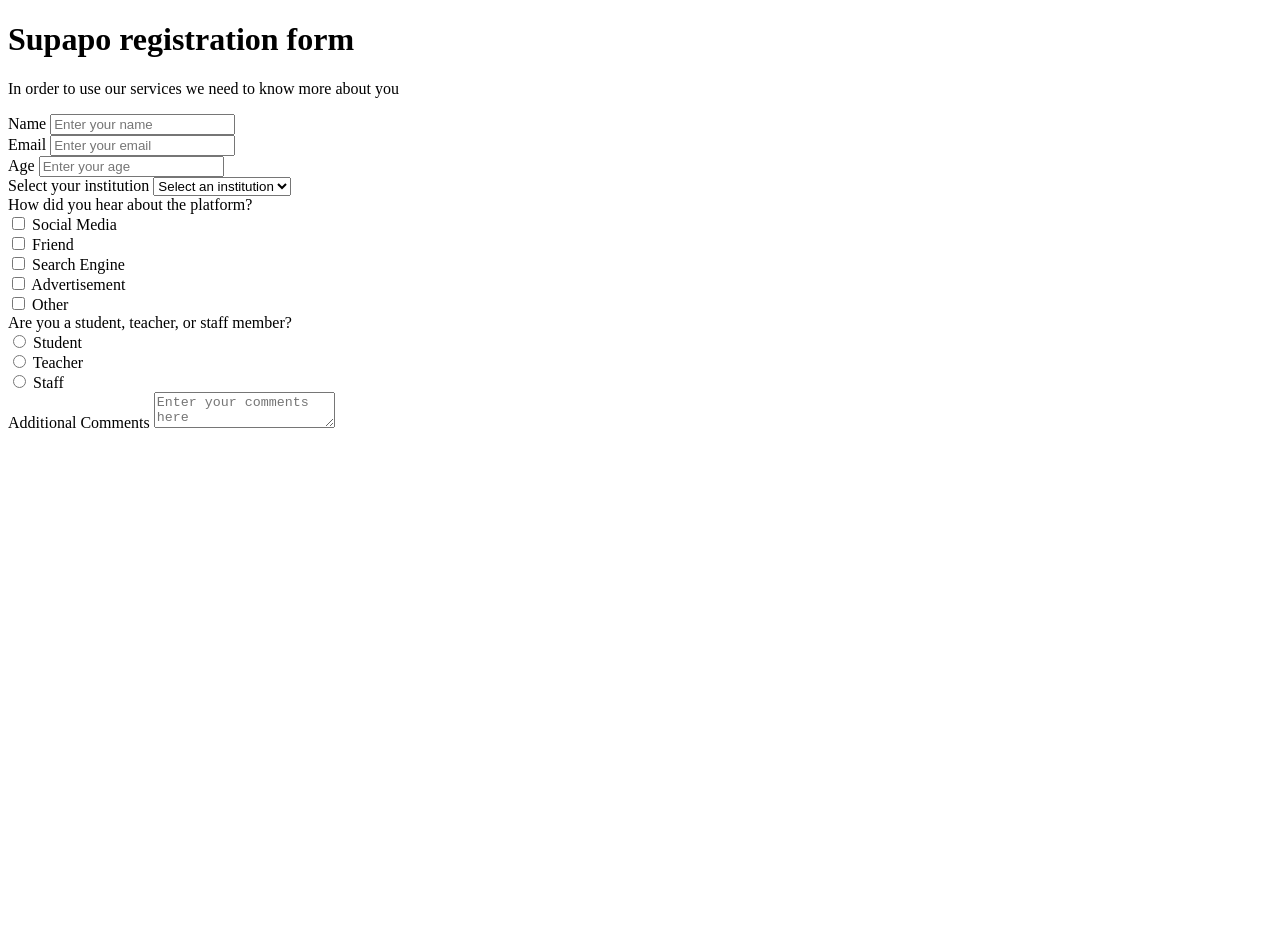
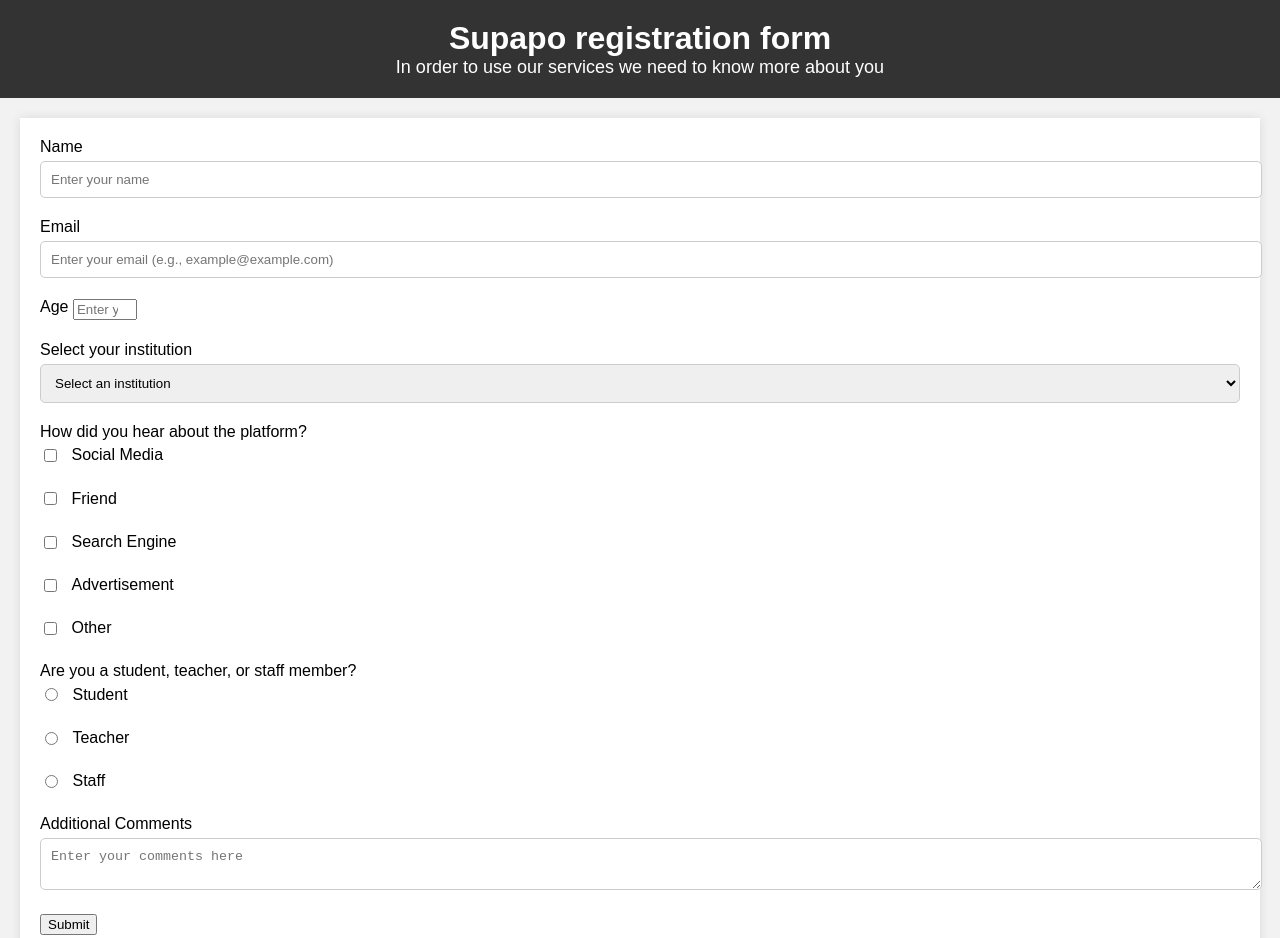
Before and after one commit to marcossFarias/survey-form, a plain HTML site: page index.html in a window 1280 px wide. Shown: the top 938 px of the page. Before the commit the page ends 800 px from the top, so only its background shows below. Drawn offline with Linux system fonts and the light colour scheme.

Commit message:
modifications based on free code camp tests

```diff
--- a/index.html
+++ b/index.html
@@ -5,7 +5,7 @@
     <meta charset = "UTF-8">
     <meta name = "viewport" content = "width=device-width, initial-scale=1.0">
     <title> Supapo </title>
-    <link rel="stylesheet" href="styles.css">
+    <link rel="stylesheet" href="style.css">
 </head>
 
 <body>
@@ -26,21 +26,21 @@
             <label id = "email-label" for = "email" >
                 Email
             </label>
-            <input id = "email" type = "email" name = "email" placeholder = "Enter your email" required = "" pattern = "[a-z0-9._%+-]+@[a-z0-9.-]+\.[a-z]{2,}$">
+            <input id = "email" type = "email" name = "email" placeholder = "Enter your email (e.g., example@example.com)" required pattern = "[a-z0-9._%+-]+@[a-z0-9.-]+\.[a-z]{2,}$">
         </div>
 
         <div>
-            <label id="age-label" for="age">
+            <label id="number-label" for="age">
                 Age
             </label>
-            <input id="age" type="text" name="age" placeholder="Enter your age" required pattern="[0-9]{1,3}">
+            <input id="number" type="number" name="age" min="18" max="150" placeholder="Enter your age Enter your age (between 18 and 150)" required pattern="1[89]|[1-9][0-9]|[12][0-4][0-9]|150">
         </div>
 
         <div>
-            <label id="institution-label" for="institution">
+            <label id="dropdown-label" for="dropdown">
                 Select your institution
             </label>
-            <select id="institution" name="institution" required>
+            <select id="dropdown" name="dropdown" required>
                 <option value="">Select an institution</option>
                 <option value="University A">University A</option>
                 <option value="College B">College B</option>
@@ -102,6 +102,8 @@
             <textarea id="comments" name="comments" placeholder="Enter your comments here"></textarea>
         </div>
 
+        <button id = "submit" type = "submit" > Submit </button>
+
     </form>
 
 </body>
--- /dev/null
+++ b/style.css
@@ -0,0 +1,59 @@
+body {
+    font-family: Arial, sans-serif;
+    margin: 0;
+    padding: 0;
+    background-color: #f2f2f2;
+}
+
+header {
+    background-color: #333;
+    color: #fff;
+    padding: 20px;
+    text-align: center;
+}
+
+#title {
+    margin: 0;
+}
+
+#description {
+    font-size: 18px;
+    margin: 0;
+}
+
+#survey-form {
+    background-color: #ffffff;
+    padding: 20px;
+    margin: 20px;
+    box-shadow: 0 0 10px rgba(0, 0, 0, 0.1);
+}
+
+#survey-form div {
+    margin-bottom: 20px;
+}
+
+label {
+    display: inline-block;
+    vertical-align: middle;
+    margin-bottom: 5px;
+}
+
+input[type="text"],
+input[type="email"],
+input[type="text"][name="age"],
+select,
+textarea {
+    width: 100%;
+    padding: 10px;
+    border: 1px solid #ccc;
+    border-radius: 5px;
+}
+
+textarea {
+    resize: vertical;
+}
+
+input[type="checkbox"],
+input[type="radio"] {
+    margin-right: 10px;
+}
```
